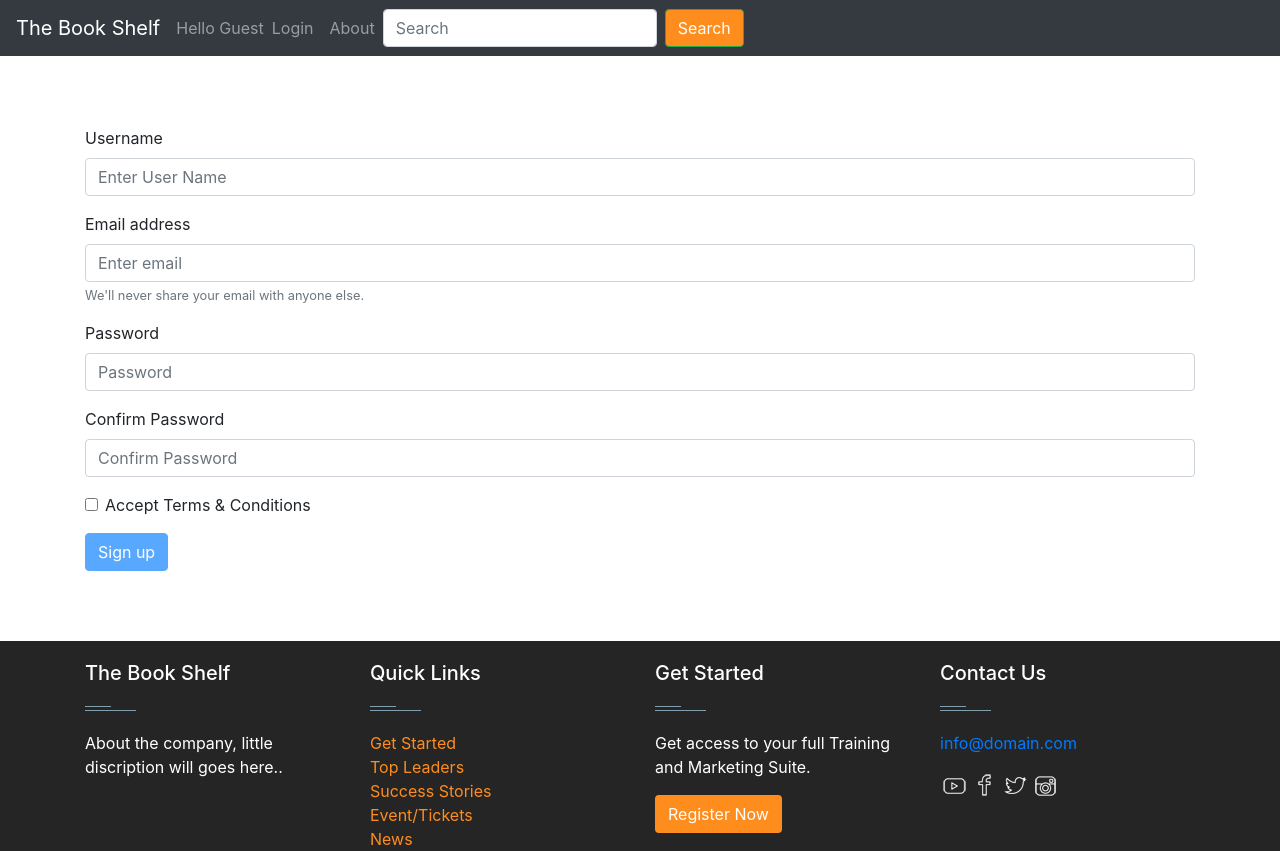
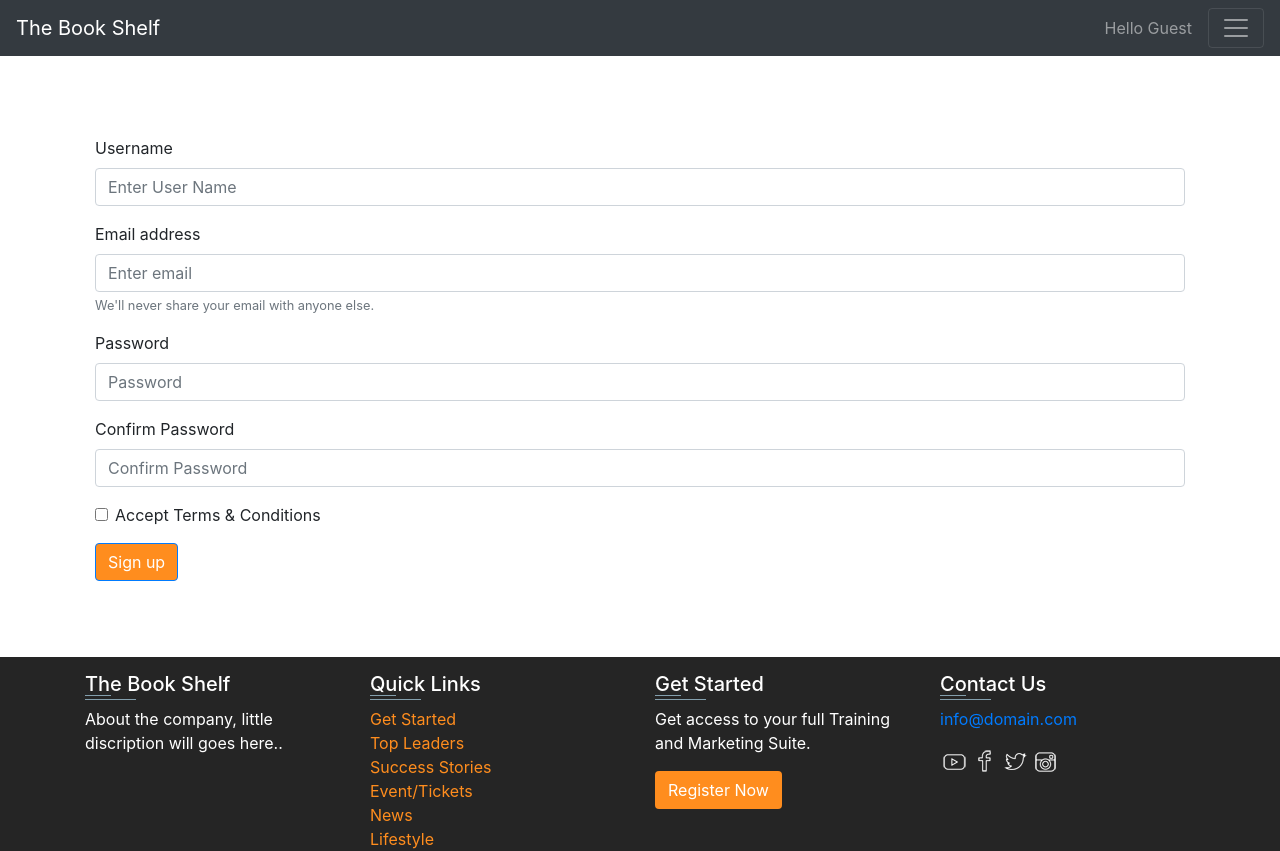
Before and after one commit to Avshalom-Mogos/the-book-shelf-MERN, a React (Create React App) app in the folder client/: page /signup in a window 1280 px wide. Shown: the top 851 px of the page. Built offline with nearby package versions, Linux system fonts and the light colour scheme.

Commit message:
added client side validation

```diff
--- a/client/src/App.js
+++ b/client/src/App.js
@@ -11,29 +11,58 @@ import { BrowserRouter, Route, Switch } from "react-router-dom";
 
 export default class App extends React.Component {
 
+  state = {
+
+    userInfo: {
+      userName: "Guest"
+    }
+
+  }
 
   render() {
 
-
     return (
 
-      <div>
+      <div style={{ height: "601px" }}>
         <BrowserRouter>
-        <MyNavbar />
+          <MyNavbar user={this.state.userInfo} triggerLogout={this.logout} />
           <Switch>
+            <Route exact path="/" render={() => <Home />} />
             <Route exact path="/home" render={() => <Home />} />
-            <Route exact path="/" render={() => <Home />} />
-            <Route exact path="/login" render={() => <Login />} />
+            <Route exact path="/login" render={() => <Login triggerLogin={this.login} />} />
             <Route exact path="/signup" render={() => <Signup />} />
             <Route exact path="/about" render={() => <About />} />
             <Route exact path="/sales" render={() => <Sales />} />
-            <Route path="/search/:searchParam" render={(props) => <Search  {...props} />} />
+            <Route path="/search/:searchParam" render={(props) => <Search user={this.state.userInfo}  {...props} />} />
             <Route render={() => <h1>ERROR:404</h1>} />
           </Switch>
-        <Footer/>
         </BrowserRouter>
+        <Footer />
       </div>
     );
   }
 
+  login = () => {
+
+    let user = JSON.parse(sessionStorage.getItem("theBookShelf_user_login"));
+    this.setState({ userInfo: user });
+  }
+
+  logout = () => {
+
+    sessionStorage.removeItem("theBookShelf_user_login");
+    this.setState({ userInfo: { userName: "Guest" } });
+  }
+
+  componentDidMount() {
+    console.log("mount");
+
+    let user = JSON.parse(sessionStorage.getItem("theBookShelf_user_login"));
+
+    if (user) {
+      this.login()
+    } else {
+      this.setState({ userInfo: { userName: "Guest" } })
+    }
+  }
 }
--- a/client/src/components/CSS/Footer.css
+++ b/client/src/components/CSS/Footer.css
@@ -3,15 +3,15 @@
 ====================== */
 
 /* Main Footer */
-footer .main-footer{	padding: 20px 0;	background: #252525;}
+footer .main-footer{	padding: 15px 0;	background: #252525;}
 footer ul{	padding-left: 0;	list-style: none;}
 
 /* Copy Right Footer */
-.footer-copyright {	background: #222;	padding: 5px 0;}
+.footer-copyright {	background: #222;	padding: 2.5px 0;}
 .footer-copyright .logo {    display: inherit;}
 .footer-copyright nav {    float: right;    margin-top: 5px;}
 .footer-copyright nav ul {	list-style: none;	margin: 0;	padding: 0;}
-.footer-copyright nav ul li {	border-left: 1px solid #505050;	display: inline-block;	line-height: 12px;	margin: 0;	padding: 0 8px;}
+.footer-copyright nav ul li {	border-left: 1px solid #505050;	display: inline-block;	line-height: 6px;	margin: 0;	padding: 0 8px;}
 .footer-copyright nav ul li a{	color: #969696;}
 .footer-copyright nav ul li:first-child {	border: medium none;	padding-left: 0;}
 .footer-copyright p {	color: #969696;	margin: 2px 0 0;}
@@ -34,15 +34,15 @@ footer.light .footer-copyright{	background: none repeat scroll 0 0 rgba(255, 255
 /*====================
 	Widgets
 ====================== */
-.widget{	padding: 20px;	margin-bottom: 40px;}
+.widget{	padding: 20px;	margin-bottom: 20px;}
 .widget.widget-last{	margin-bottom: 0px;}
-.widget.no-box{	padding: 0;	background-color: transparent;	margin-bottom: 40px;
+.widget.no-box{	padding: 0;	background-color: transparent;	margin-bottom: 5px;
 	box-shadow: none; -webkit-box-shadow: none; -moz-box-shadow: none; -ms-box-shadow: none; -o-box-shadow: none;}
-.widget.subscribe p{	margin-bottom: 18px;}
+.widget.subscribe p{	margin-bottom: 9px;}
 .widget li a{	color: #ff8d1e;}
 .widget li a:hover{	color: #4b92dc;}
-.widget-title {margin-bottom: 20px;}
-.widget-title span {background: #839FAD none repeat scroll 0 0;display: block; height: 1px;margin-top: 25px;position: relative;width: 20%;}
+.widget-title {margin-bottom: 7px;}
+.widget-title span {background: #839FAD none repeat scroll 0 0;display: block; height: 1px;margin-top: 3px;position: relative;width: 20%;}
 .widget-title span::after {background: inherit;content: "";height: inherit;    position: absolute;top: -4px;width: 50%;}
 .widget-title.text-center span,.widget-title.text-center span::after {margin-left: auto;margin-right:auto;left: 0;right: 0;}
 .widget .badge{	float: right;	background: #7f7f7f;}
@@ -64,11 +64,11 @@ ul.social-footer2 li a:hover {background-color:#ff8d1e;}
 ul.social-footer2 li a {display: block;	height:30px;width: 30px;text-align: center;}
 .btn{background-color: #ff8d1e; color:#fff;}
 .btn:hover, .btn:focus, .btn.active {background: #4b92dc;color: #fff;
--webkit-box-shadow: 0 15px 30px rgba(0, 0, 0, 0.1);
--moz-box-shadow: 0 15px 30px rgba(0, 0, 0, 0.1);
--ms-box-shadow: 0 15px 30px rgba(0, 0, 0, 0.1);
--o-box-shadow: 0 15px 30px rgba(0, 0, 0, 0.1);
-box-shadow: 0 15px 30px rgba(0, 0, 0, 0.1);
+-webkit-box-shadow: 0 7.5px 30px rgba(0, 0, 0, 0.1);
+-moz-box-shadow: 0 7.5px 30px rgba(0, 0, 0, 0.1);
+-ms-box-shadow: 0 7.5px 30px rgba(0, 0, 0, 0.1);
+-o-box-shadow: 0 7.5px 30px rgba(0, 0, 0, 0.1);
+box-shadow: 0 7.5px 30px rgba(0, 0, 0, 0.1);
 -webkit-transition: all 250ms ease-in-out 0s;
 -moz-transition: all 250ms ease-in-out 0s;
 -ms-transition: all 250ms ease-in-out 0s;
--- a/client/src/components/MyNavbar.js
+++ b/client/src/components/MyNavbar.js
@@ -8,7 +8,7 @@ import "./CSS/MyNavbar.css"
 export default class MyNavbar extends React.Component {
 
     state = {
-        user: "Guest"
+        userInfo: {}
     }
 
     searchParams = "";
@@ -18,46 +18,73 @@ export default class MyNavbar extends React.Component {
 
         return (
             <div>
-                <Navbar bg="dark" variant="dark" expand="xl" sticky="top">
+                <Navbar bg="dark" variant="dark" expand="" sticky="top">
                     <Navbar.Brand as={Link} to="/home">
                         The Book Shelf
                     </Navbar.Brand>
 
                     <Form inline>
-                        <Navbar.Text>{`Hello ${this.state.user}`}</Navbar.Text>
+                        <Navbar.Text>{`Hello ${this.state.userInfo.userName}`}</Navbar.Text>
                         <Navbar.Toggle className="ml-3" aria-controls="basic-navbar-nav" />
                     </Form>
                     <Navbar.Collapse id="basic-navbar-nav">
                         <Nav className="mr-auto">
-                            <Nav.Link as={Link} to="/login">Login</Nav.Link>
+                            <Form inline onSubmit={(e) => this.redirectToSearch(e)}>
+                                <FormControl onChange={(e) => this.searchParams = e.target.value} type="text" placeholder="Search" className="mr-sm-2" />
+                                <Button onClick={this.redirectToSearch} variant="outline-success">Search</Button>
+                            </Form>
+                            {
+                                this.state.userInfo._id ?
+                                    <Nav.Link onClick={this.props.triggerLogout}>Logout</Nav.Link> :
+                                    <Nav.Link as={Link} to="/login">Login</Nav.Link>
+                            }
                             <Nav.Link as={Link} to="/about">About</Nav.Link>
-                            <Form inline onSubmit={(e) => this.redirectToSearch(e)}>
-                                <FormControl onChange={(e) => this.storeInputVal(e)} type="text" placeholder="Search" className="mr-sm-2" />
-                                <Button onClick={this.redirectToSearch} variant="outline-success">Search</Button>
-
-                            </Form>
                         </Nav>
                     </Navbar.Collapse>
                 </Navbar>
-
-
-
             </div>
         )
 
     }
-
-    storeInputVal = (e) => {
-
-        this.searchParams = e.target.value;
-
-    }
-
-
 
     redirectToSearch = (e) => {
         e.preventDefault();
         window.location.href = `/search/${this.searchParams}`
     }
 
+    componentDidMount() {
+        console.log("mount");
+        this.checkUserLogin()
+
+    }
+
+    componentDidUpdate(prev) {
+        console.log("update");
+
+        console.log(this.state.userInfo.userName, prev.user.userName);
+        console.log(prev.user.userName);
+        console.log(this.props.user.userName)
+
+
+        if (this.props.user.userName !== prev.user.userName) {
+
+            this.checkUserLogin()
+        }
+
+    }
+
+    checkUserLogin = () => {
+
+        // let user = JSON.parse(sessionStorage.getItem("theBookShelf_user_login"));
+        // console.log("user in storage:",user);
+        // if (user) {
+        this.setState({ userInfo: this.props.user });
+        // } else {
+        //     this.setState({ userInfo: { userName: "Guest" } });
+        // }
+
+    }
+
+
+
 }
--- a/client/src/components/Signup.js
+++ b/client/src/components/Signup.js
@@ -1,60 +1,43 @@
 import React, { Component } from 'react'
 import { Form, Button, Container } from "react-bootstrap";
 import axios from "axios"
-import {Redirect} from "react-router-dom"
+import { Redirect } from "react-router-dom"
+
 export default class Signup extends Component {
+
     state = {
-        username:"",
+
+        redirectToHome: false,
+        error: false
+    }
+
+    userInfo = {
+
+        userName: "",
         email: "",
         password: "",
-        ConfirmPassword:"",
-        redirectToHome:false,
-        error:false,
+        confirmPassword: "",
+        agreedEULA: false
 
     }
 
-    register = () => {
-
-        axios.post("/users/register", {
-            username:this.state.username,
-            email: this.state.email,
-            password: this.state.password
-
-        }).then(res => {
-            //res.data is user
-            if(res.status===201){
-                this.setState({redirectToHome:true})
-            }
-
-            else{
-                this.setState({error:true})
-                console.log(`error code : ${res.status}`);
-            }
-
-        }).catch(err => {
-            this.setState({error:true})
-            console.log(err);
-        })
-    }
     render() {
 
-        const disabled = !this.state.email || !this.state.password;
-
-        if(this.state.redirectToHome){
-            return < Redirect to="/"/>
+        if (this.state.redirectToHome) {
+            return < Redirect to="/" />
 
         }
         return (
-            <div style={{ margin: "70px 0" }}>
+            <div style={{ height: "100%",padding:"80px" }}>
                 <Container>
-                    <Form>
+                    <Form onSubmit={this.handleSubmit}>
                         <Form.Group controlId="formBasicName">
-                            <Form.Label >Username</Form.Label>
-                            <Form.Control onChange={e => this.setState({ username: e.target.value })} type="text" placeholder="Enter User Name" />
+                            <Form.Label>Username</Form.Label>
+                            <Form.Control required onChange={(e) => this.userInfo.userName = e.target.value} type="text" placeholder="Enter User Name" />
                         </Form.Group>
                         <Form.Group controlId="formBasicEmail">
                             <Form.Label>Email address</Form.Label>
-                            <Form.Control onChange={e => this.setState({ email: e.target.value })} type="email" placeholder="Enter email" />
+                            <Form.Control required onChange={(e) => this.userInfo.email = e.target.value} type="email" placeholder="Enter email" />
                             <Form.Text className="text-muted">
                                 We'll never share your email with anyone else.
                             </Form.Text>
@@ -62,21 +45,73 @@ export default class Signup extends Component {
 
                         <Form.Group controlId="formBasicPassword">
                             <Form.Label>Password</Form.Label>
-                            <Form.Control onChange={e => this.setState({ password: e.target.value })} type="password" placeholder="Password" />
+                            <Form.Control required onChange={(e) => this.userInfo.password = e.target.value} type="password" minLength="6" placeholder="Password" />
                         </Form.Group>
                         <Form.Group controlId="formBasicPassword">
                             <Form.Label>Confirm Password</Form.Label>
-                            <Form.Control onChange={e => this.setState({ConfirmPassword: e.target.value })} type="password" placeholder="Confirm Password" />
+                            <Form.Control required onChange={(e) => this.userInfo.confirmPassword = e.target.value} type="password" minLength="6" placeholder="Confirm Password" />
                         </Form.Group>
                         <Form.Group controlId="formBasicCheckbox">
-                            <Form.Check type="checkbox" label="Accept Terms & Conditions" />
+                            <Form.Check onChange={(e) => this.userInfo.agreedEULA = e.target.checked} type="checkbox" label="Accept Terms & Conditions" required />
                         </Form.Group>
-                        {this.state.error ? <p style={{color:"red"}}> Register Error</p> : ""}
-                        <Button disabled= {disabled} onClick={this.register} variant="primary" type="submit">
-                         Sign up</Button>
+                        {this.state.error ? <p style={{ color: "red" }}>passwords dosnt match</p> : ""}
+                        <Button variant="primary" type="submit">Sign up</Button>
                     </Form>
                 </Container>
             </div>
         )
+
+    }
+
+    register = () => {
+
+        axios.post("/users/register", {
+
+            email: this.userInfo.email,
+            password: this.userInfo.password,
+            userName: this.userInfo.userName,
+            agreedEULA: this.userInfo.agreedEULA
+
+
+        }).then(res => {
+            //res.data is user
+            if (res.status === 201) {
+                this.setState({ redirectToHome: true })
+            }
+
+            else {
+                this.setState({ error: true })
+                console.log(`error code : ${res.status}`);
+            }
+
+        }).catch(err => {
+            this.setState({ error: true })
+            console.log(err);
+        })
+    }
+
+    validate = () => {
+        //if password not match to confirm password
+        if (this.userInfo.password !== this.userInfo.confirmPassword) {
+
+            return false;
+        }
+        return true;
+    }
+
+    handleSubmit = (e) => {
+
+        if (!this.validate()) {
+
+            console.log("validation error");
+            console.log(this.userInfo)
+            this.setState({error:true});
+            e.preventDefault();
+        } else {
+
+            this.register();
+            this.setState({ redirectToHome: true })
+        }
+
     }
 }
```
Also changed, not shown: client/src/components/CSS/BookCard.css (+10 -0 lines), client/src/components/CSS/Home.css (+5 -3 lines), client/src/components/Login.js (+23 -14 lines), client/src/components/Search.js (+9 -5 lines), client/public/logo192.png (added), 1 other file (tests, documents, lock files or other folders).
